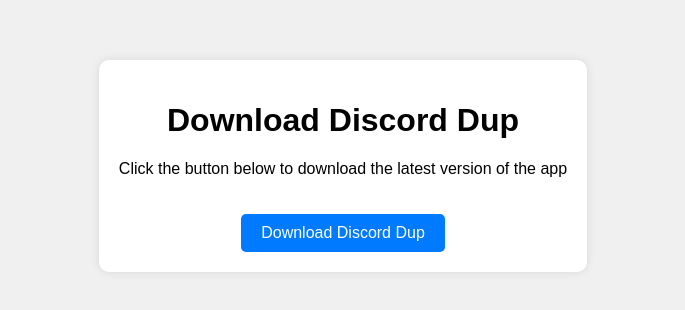
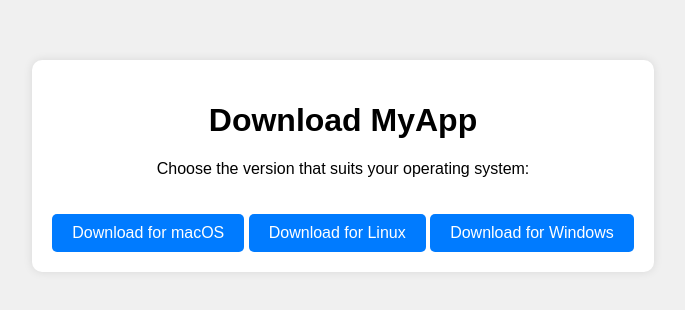
Before and after one commit to Cijibin314/DiscordDupHomepage, a plain HTML site: page index.html in a window 1280 px wide. Shown: the part 234-544 px from the top of the page, without its empty margins (297-982 px from the left). Drawn offline with Linux system fonts and the light colour scheme.

Commit message:
Allows for other download links

```diff
--- a/index.html
+++ b/index.html
@@ -1,16 +1,20 @@
 <!DOCTYPE html>
 <html lang="en">
 <head>
-  <meta charset="UTF-8">
-  <meta name="viewport" content="width=device-width, initial-scale=1.0">
-  <title>Download MyApp</title>
-  <link rel="stylesheet" href="styles.css">
+    <meta charset="UTF-8">
+    <meta name="viewport" content="width=device-width, initial-scale=1.0">
+    <title>MyApp Download Page</title>
+    <link rel="stylesheet" href="styles.css">
 </head>
 <body>
-  <div class="container">
-    <h1>Download Discord Dup</h1>
-    <p>Click the button below to download the latest version of the app</p>
-    <a href="https://github.com/Cijibin314/DiscordDupFrontendZipStorage/releases/download/v1.0.0/out.zip" download>Download Discord Dup</a>
-  </div>
+    <div class="container">
+        <h1>Download MyApp</h1>
+        <p>Choose the version that suits your operating system:</p>
+        <div class="download-links">
+            <a href="downloads/MyApp-darwin-x64/MyApp.dmg" class="download-button">Download for macOS</a>
+            <a href="downloads/MyApp-linux-x64/MyApp.AppImage" class="download-button">Download for Linux</a>
+            <a href="downloads/MyApp-win32-x64/MyAppSetup.exe" class="download-button">Download for Windows</a>
+        </div>
+    </div>
 </body>
 </html>
```
